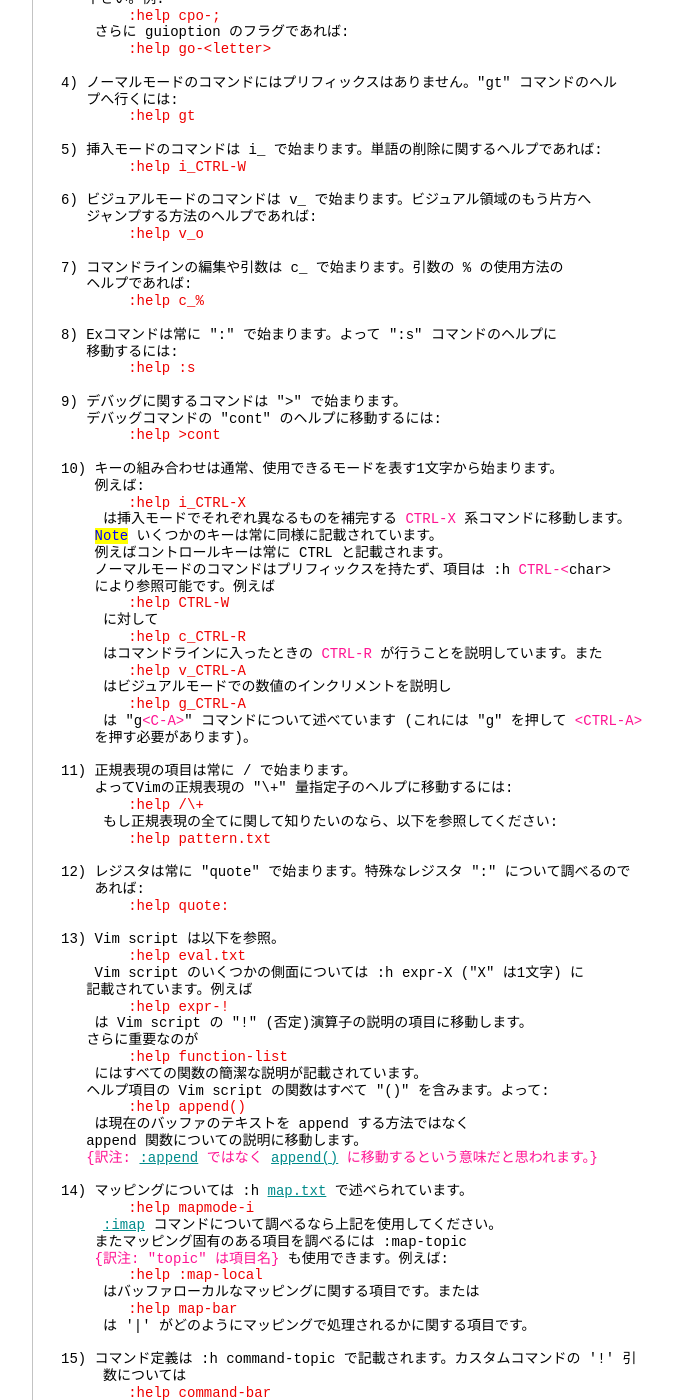
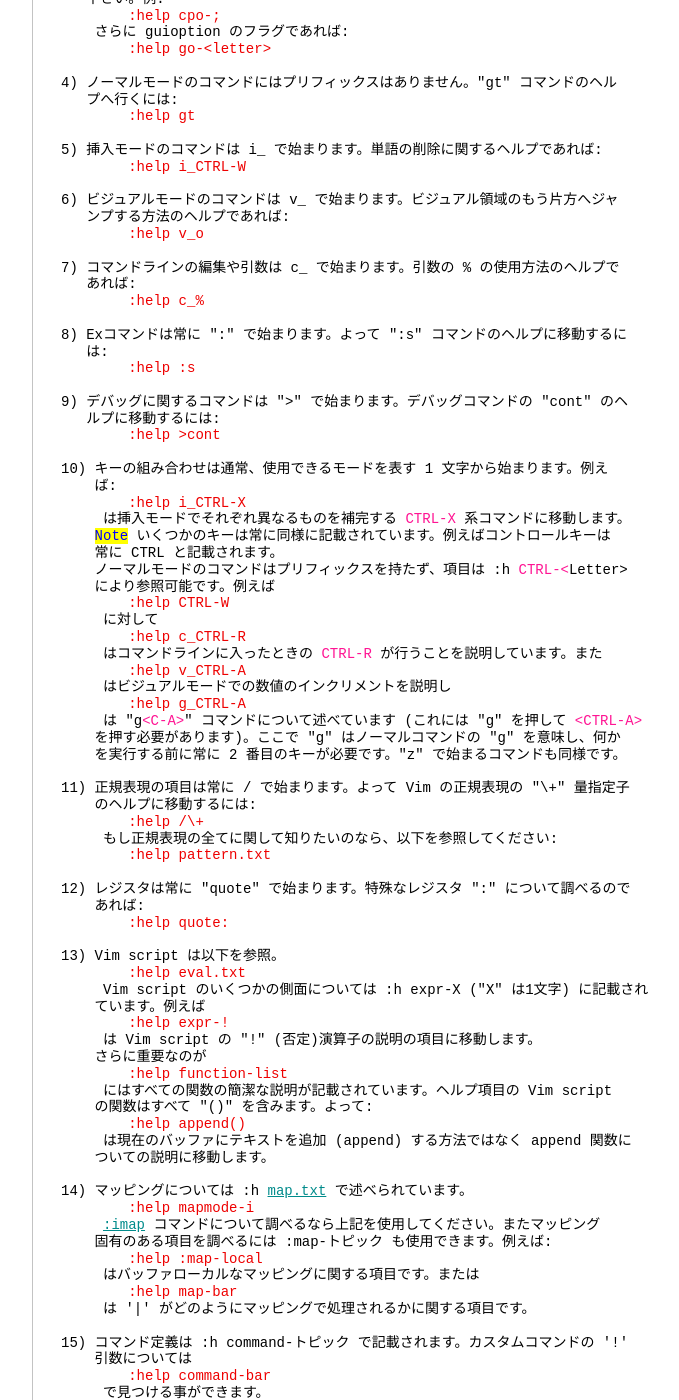
Before and after one commit to vim-jp/vimdoc-ja, a Jekyll site: the page built from usr_02.html, in a window 1280 px wide and 1400 px high, scrolled down 9010 px. Shown: the whole window, without its empty margins (340-1019 px from the left). Built offline with Jekyll 4.4.1, drawn with Linux system fonts in a browser that asks for light colours; nearby versions of some CDN libraries; comment, search, counter and statistics services are not loaded; some of the changed text lies outside the part shown.

Commit message:
Generated by Travis JOB 3132.1
https://travis-ci.org/vim-jp/vimdoc-ja-working/builds/644152619

```diff
--- a/usr_02.html
+++ b/usr_02.html
@@ -503,21 +503,21 @@
 <br>
 概要:&nbsp;&nbsp;&nbsp;&nbsp;&nbsp;&nbsp;&nbsp;&nbsp;&nbsp;&nbsp;&nbsp;&nbsp;&nbsp;&nbsp;&nbsp;&nbsp;&nbsp;&nbsp;&nbsp;&nbsp;&nbsp;&nbsp;&nbsp;&nbsp;&nbsp;&nbsp;&nbsp;&nbsp;&nbsp;&nbsp;&nbsp;&nbsp;&nbsp;&nbsp;&nbsp;&nbsp;&nbsp;&nbsp;&nbsp;&nbsp;&nbsp;&nbsp;&nbsp;<a class="Constant" href="usr_02.html#help-summary" name="help-summary">help-summary</a>&nbsp;<br>
 <br>
-1) トピックをタイプした後、あり得るトピック全てを表示させるには<br>
-&nbsp;&nbsp; Ctrl-D を使います。もしくはタブで補完します:<br>
+1) トピックをタイプした後、あり得るトピック全てを表示させるには Ctrl-D を使い<br>
+&nbsp;&nbsp; ます。もしくはタブで補完します:<br>
 <div class="helpExample">&nbsp;&nbsp;&nbsp;&nbsp;&nbsp;&nbsp;&nbsp;&nbsp;:help some&lt;Tab&gt;</div>
 &nbsp;&nbsp;&nbsp; help の使い方に関するより詳しい情報については:<br>
 <div class="helpExample">&nbsp;&nbsp;&nbsp;&nbsp;&nbsp;&nbsp;&nbsp;&nbsp;:help helphelp</div>
 <br>
-2) バーで囲まれた関連ヘルプへのリンクを辿ってみて下さい。ヘルプの詳細から<br>
-&nbsp;&nbsp; ユーザー視点のコマンド説明で、あまり詳しすぎないユーザードキュメントへ移動<br>
-&nbsp;&nbsp; できます。例えば:<br>
+2) バーで囲まれた関連ヘルプへのリンクを辿ってみて下さい。ヘルプの詳細からユー<br>
+&nbsp;&nbsp; ザー視点のコマンド説明で、あまり詳しすぎないユーザードキュメントへ移動でき<br>
+&nbsp;&nbsp; ます。例えば:<br>
 <div class="helpExample">&nbsp;&nbsp;&nbsp;&nbsp;&nbsp;&nbsp;&nbsp;&nbsp;:help pattern.txt</div>
 &nbsp;&nbsp;&nbsp; を見るとイントロダクション部分にユーザーガイドのトピック&nbsp;<a class="Identifier" href="usr_03.html#03.9">03.9</a>&nbsp;や<br>
 &nbsp;&nbsp;&nbsp;<a class="Identifier" href="usr_27.html">usr_27.txt</a>&nbsp;があるのが分かります。<br>
 <br>
-3) オプションは単一のアポストロフィで囲まれます。list オプションに関するヘル<br>
-&nbsp;&nbsp; プへ行くには:<br>
+3) オプションは単一のアポストロフィで囲まれます。list オプションに関するヘルプ<br>
+&nbsp;&nbsp; へ行くには:<br>
 <div class="helpExample">&nbsp;&nbsp;&nbsp;&nbsp;&nbsp;&nbsp;&nbsp;&nbsp;:help 'list'</div>
 &nbsp;&nbsp;&nbsp; もし特定のオプションを探していないのであれば、以下でも可能です:<br>
 <div class="helpExample">&nbsp;&nbsp;&nbsp;&nbsp;&nbsp;&nbsp;&nbsp;&nbsp;:help options.txt</div>
@@ -538,29 +538,29 @@
 5) 挿入モードのコマンドは i_ で始まります。単語の削除に関するヘルプであれば:<br>
 <div class="helpExample">&nbsp;&nbsp;&nbsp;&nbsp;&nbsp;&nbsp;&nbsp;&nbsp;:help i_CTRL-W</div>
 <br>
-6) ビジュアルモードのコマンドは v_ で始まります。ビジュアル領域のもう片方へ<br>
-&nbsp;&nbsp; ジャンプする方法のヘルプであれば:<br>
+6) ビジュアルモードのコマンドは v_ で始まります。ビジュアル領域のもう片方へジャ<br>
+&nbsp;&nbsp; ンプする方法のヘルプであれば:<br>
 <div class="helpExample">&nbsp;&nbsp;&nbsp;&nbsp;&nbsp;&nbsp;&nbsp;&nbsp;:help v_o</div>
 <br>
-7) コマンドラインの編集や引数は c_ で始まります。引数の % の使用方法の<br>
-&nbsp;&nbsp; ヘルプであれば:<br>
+7) コマンドラインの編集や引数は c_ で始まります。引数の % の使用方法のヘルプで<br>
+&nbsp;&nbsp; あれば:<br>
 <div class="helpExample">&nbsp;&nbsp;&nbsp;&nbsp;&nbsp;&nbsp;&nbsp;&nbsp;:help c_%</div>
 <br>
-8) Exコマンドは常に &quot;:&quot; で始まります。よって &quot;:s&quot; コマンドのヘルプに<br>
-&nbsp;&nbsp; 移動するには:<br>
+8) Exコマンドは常に &quot;:&quot; で始まります。よって &quot;:s&quot; コマンドのヘルプに移動するに<br>
+&nbsp;&nbsp; は:<br>
 <div class="helpExample">&nbsp;&nbsp;&nbsp;&nbsp;&nbsp;&nbsp;&nbsp;&nbsp;:help :s</div>
 <br>
-9) デバッグに関するコマンドは &quot;&gt;&quot; で始まります。<br>
-&nbsp;&nbsp; デバッグコマンドの &quot;cont&quot; のヘルプに移動するには:<br>
+9) デバッグに関するコマンドは &quot;&gt;&quot; で始まります。デバッグコマンドの &quot;cont&quot; のヘ<br>
+&nbsp;&nbsp; ルプに移動するには:<br>
 <div class="helpExample">&nbsp;&nbsp;&nbsp;&nbsp;&nbsp;&nbsp;&nbsp;&nbsp;:help &gt;cont</div>
 <br>
-10) キーの組み合わせは通常、使用できるモードを表す1文字から始まります。<br>
-&nbsp;&nbsp;&nbsp;&nbsp;例えば:<br>
+10) キーの組み合わせは通常、使用できるモードを表す 1 文字から始まります。例え<br>
+&nbsp;&nbsp;&nbsp;&nbsp;ば:<br>
 <div class="helpExample">&nbsp;&nbsp;&nbsp;&nbsp;&nbsp;&nbsp;&nbsp;&nbsp;:help i_CTRL-X</div>
 &nbsp;&nbsp;&nbsp;&nbsp;&nbsp;は挿入モードでそれぞれ異なるものを補完する&nbsp;<span class="Special">CTRL-X</span>&nbsp;系コマンドに移動します。<br>
-&nbsp;&nbsp;&nbsp;&nbsp;<span class="Todo">Note</span>&nbsp;いくつかのキーは常に同様に記載されています。<br>
-&nbsp;&nbsp;&nbsp;&nbsp;例えばコントロールキーは常に CTRL と記載されます。<br>
-&nbsp;&nbsp;&nbsp;&nbsp;ノーマルモードのコマンドはプリフィックスを持たず、項目は :h&nbsp;<span class="Special">CTRL-&lt;</span>char&gt;<br>
+&nbsp;&nbsp;&nbsp;&nbsp;<span class="Todo">Note</span>&nbsp;いくつかのキーは常に同様に記載されています。例えばコントロールキーは<br>
+&nbsp;&nbsp;&nbsp;&nbsp;常に CTRL と記載されます。<br>
+&nbsp;&nbsp;&nbsp;&nbsp;ノーマルモードのコマンドはプリフィックスを持たず、項目は :h&nbsp;<span class="Special">CTRL-&lt;</span>Letter&gt;<br>
 &nbsp;&nbsp;&nbsp;&nbsp;により参照可能です。例えば<br>
 <div class="helpExample">&nbsp;&nbsp;&nbsp;&nbsp;&nbsp;&nbsp;&nbsp;&nbsp;:help CTRL-W</div>
 &nbsp;&nbsp;&nbsp;&nbsp;&nbsp;に対して<br>
@@ -570,10 +570,11 @@
 &nbsp;&nbsp;&nbsp;&nbsp;&nbsp;はビジュアルモードでの数値のインクリメントを説明し<br>
 <div class="helpExample">&nbsp;&nbsp;&nbsp;&nbsp;&nbsp;&nbsp;&nbsp;&nbsp;:help g_CTRL-A</div>
 &nbsp;&nbsp;&nbsp;&nbsp;&nbsp;は &quot;g<span class="Special">&lt;C-A&gt;</span>&quot; コマンドについて述べています (これには &quot;g&quot; を押して&nbsp;<span class="Special">&lt;CTRL-A&gt;</span><br>
-&nbsp;&nbsp;&nbsp;&nbsp;を押す必要があります)。<br>
+&nbsp;&nbsp;&nbsp;&nbsp;を押す必要があります)。ここで &quot;g&quot; はノーマルコマンドの &quot;g&quot; を意味し、何か<br>
+&nbsp;&nbsp;&nbsp;&nbsp;を実行する前に常に 2 番目のキーが必要です。&quot;z&quot; で始まるコマンドも同様です。<br>
 <br>
-11) 正規表現の項目は常に / で始まります。<br>
-&nbsp;&nbsp;&nbsp;&nbsp;よってVimの正規表現の &quot;\+&quot; 量指定子のヘルプに移動するには:<br>
+11) 正規表現の項目は常に / で始まります。よって Vim の正規表現の &quot;\+&quot; 量指定子<br>
+&nbsp;&nbsp;&nbsp;&nbsp;のヘルプに移動するには:<br>
 <div class="helpExample">&nbsp;&nbsp;&nbsp;&nbsp;&nbsp;&nbsp;&nbsp;&nbsp;:help /\+</div>
 &nbsp;&nbsp;&nbsp;&nbsp;&nbsp;もし正規表現の全てに関して知りたいのなら、以下を参照してください:<br>
 <div class="helpExample">&nbsp;&nbsp;&nbsp;&nbsp;&nbsp;&nbsp;&nbsp;&nbsp;:help pattern.txt</div>
@@ -584,31 +585,29 @@
 <br>
 13) Vim script は以下を参照。<br>
 <div class="helpExample">&nbsp;&nbsp;&nbsp;&nbsp;&nbsp;&nbsp;&nbsp;&nbsp;:help eval.txt</div>
-&nbsp;&nbsp;&nbsp; Vim script のいくつかの側面については :h expr-X (&quot;X&quot; は1文字) に<br>
-&nbsp;&nbsp; 記載されています。例えば<br>
+&nbsp;&nbsp;&nbsp;&nbsp;&nbsp;Vim script のいくつかの側面については :h expr-X (&quot;X&quot; は1文字) に記載され<br>
+&nbsp;&nbsp;&nbsp;&nbsp;ています。例えば<br>
 <div class="helpExample">&nbsp;&nbsp;&nbsp;&nbsp;&nbsp;&nbsp;&nbsp;&nbsp;:help expr-!</div>
-&nbsp;&nbsp;&nbsp; は Vim script の &quot;!&quot; (否定)演算子の説明の項目に移動します。<br>
-&nbsp;&nbsp; さらに重要なのが<br>
+&nbsp;&nbsp;&nbsp;&nbsp;&nbsp;は Vim script の &quot;!&quot; (否定)演算子の説明の項目に移動します。<br>
+&nbsp;&nbsp;&nbsp;&nbsp;さらに重要なのが<br>
 <div class="helpExample">&nbsp;&nbsp;&nbsp;&nbsp;&nbsp;&nbsp;&nbsp;&nbsp;:help function-list</div>
-&nbsp;&nbsp;&nbsp; にはすべての関数の簡潔な説明が記載されています。<br>
-&nbsp;&nbsp; ヘルプ項目の Vim script の関数はすべて &quot;()&quot; を含みます。よって:<br>
+&nbsp;&nbsp;&nbsp;&nbsp;&nbsp;にはすべての関数の簡潔な説明が記載されています。ヘルプ項目の Vim script<br>
+&nbsp;&nbsp;&nbsp;&nbsp;の関数はすべて &quot;()&quot; を含みます。よって:<br>
 <div class="helpExample">&nbsp;&nbsp;&nbsp;&nbsp;&nbsp;&nbsp;&nbsp;&nbsp;:help append()</div>
-&nbsp;&nbsp;&nbsp; は現在のバッファのテキストを append する方法ではなく<br>
-&nbsp;&nbsp; append 関数についての説明に移動します。<br>
-&nbsp;&nbsp;&nbsp;<span class="Special">{訳注:&nbsp;</span><a class="Identifier" href="insert.html#:append">:append</a><span class="Special">&nbsp;ではなく&nbsp;</span><a class="Identifier" href="eval.html#append()">append()</a><span class="Special">&nbsp;に移動するという意味だと思われます。}</span><br>
+&nbsp;&nbsp;&nbsp;&nbsp;&nbsp;は現在のバッファにテキストを追加 (append) する方法ではなく append 関数に<br>
+&nbsp;&nbsp;&nbsp;&nbsp;ついての説明に移動します。<br>
 <br>
 14) マッピングについては :h&nbsp;<a class="Identifier" href="map.html">map.txt</a>&nbsp;で述べられています。<br>
 <div class="helpExample">&nbsp;&nbsp;&nbsp;&nbsp;&nbsp;&nbsp;&nbsp;&nbsp;:help mapmode-i</div>
-&nbsp;&nbsp;&nbsp;&nbsp;&nbsp;<a class="Identifier" href="map.html#:imap">:imap</a>&nbsp;コマンドについて調べるなら上記を使用してください。<br>
-&nbsp;&nbsp;&nbsp;&nbsp;またマッピング固有のある項目を調べるには :map-topic<br>
-&nbsp;&nbsp;&nbsp;&nbsp;<span class="Special">{訳注: &quot;topic&quot; は項目名}</span>&nbsp;も使用できます。例えば:<br>
+&nbsp;&nbsp;&nbsp;&nbsp;&nbsp;<a class="Identifier" href="map.html#:imap">:imap</a>&nbsp;コマンドについて調べるなら上記を使用してください。またマッピング<br>
+&nbsp;&nbsp;&nbsp;&nbsp;固有のある項目を調べるには :map-トピック も使用できます。例えば:<br>
 <div class="helpExample">&nbsp;&nbsp;&nbsp;&nbsp;&nbsp;&nbsp;&nbsp;&nbsp;:help :map-local</div>
 &nbsp;&nbsp;&nbsp;&nbsp;&nbsp;はバッファローカルなマッピングに関する項目です。または<br>
 <div class="helpExample">&nbsp;&nbsp;&nbsp;&nbsp;&nbsp;&nbsp;&nbsp;&nbsp;:help map-bar</div>
 &nbsp;&nbsp;&nbsp;&nbsp;&nbsp;は '|' がどのようにマッピングで処理されるかに関する項目です。<br>
 <br>
-15) コマンド定義は :h command-topic で記載されます。カスタムコマンドの '!' 引<br>
-&nbsp;&nbsp;&nbsp;&nbsp; 数については<br>
+15) コマンド定義は :h command-トピック で記載されます。カスタムコマンドの '!'<br>
+&nbsp;&nbsp;&nbsp;&nbsp;引数については<br>
 <div class="helpExample">&nbsp;&nbsp;&nbsp;&nbsp;&nbsp;&nbsp;&nbsp;&nbsp;:help command-bar</div>
 &nbsp;&nbsp;&nbsp;&nbsp;&nbsp;で見つける事ができます。<br>
 <br>
@@ -621,9 +620,10 @@
 &nbsp;&nbsp;&nbsp;&nbsp;&nbsp;でアクセスできます。<br>
 <br>
 17) 全てのヘルプ (とインストールしたプラグイン) のページを検索するには<br>
-&nbsp;&nbsp;&nbsp;&nbsp;<a class="Identifier" href="helphelp.html#:helpgrep">:helpgrep</a>&nbsp;を使用してください。使用法については&nbsp;<a class="Identifier" href="helphelp.html#:helpgrep">:helpgrep</a>&nbsp;を参照してください。<br>
-&nbsp;&nbsp;&nbsp;&nbsp;項目を検索するには&nbsp;<span class="Special">{訳注: &quot;topic&quot; は項目名}</span>:<br>
-<div class="helpExample">&nbsp;&nbsp;&nbsp;&nbsp;&nbsp;&nbsp;&nbsp;&nbsp;:helpgrep topic</div>
+&nbsp;&nbsp;&nbsp;&nbsp;<a class="Identifier" href="helphelp.html#:helpgrep">:helpgrep</a>&nbsp;を使用してください。使用法については&nbsp;<a class="Identifier" href="helphelp.html#:helpgrep">:helpgrep</a>&nbsp;を参照してく<br>
+&nbsp;&nbsp;&nbsp;&nbsp;ださい。<br>
+&nbsp;&nbsp;&nbsp;&nbsp;項目を検索するには:<br>
+<div class="helpExample">&nbsp;&nbsp;&nbsp;&nbsp;&nbsp;&nbsp;&nbsp;&nbsp;:helpgrep トピック</div>
 &nbsp;&nbsp;&nbsp;&nbsp;&nbsp;これにより最初にマッチした項目に移動します。次の項目に移動するには:<br>
 <div class="helpExample">&nbsp;&nbsp;&nbsp;&nbsp;&nbsp;&nbsp;&nbsp;&nbsp;:cnext</div>
 &nbsp;&nbsp;&nbsp;&nbsp;&nbsp;全てのマッチした項目は以下のコマンドで開くことできる quickfix ウィンドウで<br>
@@ -631,18 +631,18 @@
 <div class="helpExample">&nbsp;&nbsp;&nbsp;&nbsp;&nbsp;&nbsp;&nbsp;&nbsp;:copen</div>
 &nbsp;&nbsp;&nbsp;&nbsp;&nbsp;好きな項目に移動し、Enter を押すとそのヘルプにジャンプすることができます。<br>
 <br>
-18) ユーザーマニュアルは初心者にとってより親しみやすい項目について<br>
-&nbsp;&nbsp;&nbsp;&nbsp;説明しています。(おそらくあなたの想像通り)&nbsp;<a class="Identifier" href="usr_toc.html">usr_toc.txt</a>&nbsp;でその目次を<br>
-&nbsp;&nbsp;&nbsp;&nbsp;見つけることができます:<br>
+18) ユーザーマニュアルは初心者にとってより親しみやすい項目について説明していま<br>
+&nbsp;&nbsp;&nbsp;&nbsp;す。(おそらくあなたの想像通り)&nbsp;<a class="Identifier" href="usr_toc.html">usr_toc.txt</a>&nbsp;でその目次を見つけることがで<br>
+&nbsp;&nbsp;&nbsp;&nbsp;きます:<br>
 <div class="helpExample">&nbsp;&nbsp;&nbsp;&nbsp;&nbsp;&nbsp;&nbsp;&nbsp;:help usr_toc.txt</div>
-&nbsp;&nbsp;&nbsp;&nbsp;&nbsp;興味を持った項目を探すようにざっと眺めてみてください。<br>
-&nbsp;&nbsp;&nbsp;&nbsp;&quot;ダイグラフ (Digraph)&quot; と &quot;特殊な文字を入力する&quot; の項目は24章です。<br>
-&nbsp;&nbsp;&nbsp;&nbsp;そのページに移動するには:<br>
+&nbsp;&nbsp;&nbsp;&nbsp;&nbsp;興味を持った項目を探すようにざっと眺めてみてください。&quot;ダイグラフ<br>
+&nbsp;&nbsp;&nbsp;&nbsp;(Digraph)&quot; と &quot;特殊な文字を入力する&quot; の項目は 24 章です。そのページに移動<br>
+&nbsp;&nbsp;&nbsp;&nbsp;するには:<br>
 <div class="helpExample">&nbsp;&nbsp;&nbsp;&nbsp;&nbsp;&nbsp;&nbsp;&nbsp;:help usr_24.txt</div>
-&nbsp;&nbsp;&nbsp;&nbsp;&nbsp;また特定の章に直接アクセスしたければ、このように章番号でもアクセス<br>
-&nbsp;&nbsp;&nbsp;&nbsp;可能です:<br>
+&nbsp;&nbsp;&nbsp;&nbsp;&nbsp;また特定の章に直接アクセスしたければ、このように章番号でもアクセス可能で<br>
+&nbsp;&nbsp;&nbsp;&nbsp;す:<br>
 <div class="helpExample">&nbsp;&nbsp;&nbsp;&nbsp;&nbsp;&nbsp;&nbsp;&nbsp;:help 10.1</div>
-&nbsp;&nbsp;&nbsp;&nbsp;&nbsp;上記で&nbsp;<a class="Identifier" href="usr_10.html">usr_10.txt</a>&nbsp;の10.1章に移動し、マクロの記録の解説が見れます。<br>
+&nbsp;&nbsp;&nbsp;&nbsp;&nbsp;上記で&nbsp;<a class="Identifier" href="usr_10.html">usr_10.txt</a>&nbsp;の 10.1 章に移動し、マクロの記録の解説が見れます。<br>
 <br>
 19) ハイライトグループは常に hl- から始まります。例えば<br>
 <div class="helpExample">&nbsp;&nbsp;&nbsp;&nbsp;&nbsp;&nbsp;&nbsp;&nbsp;:help hl-WarningMsg</div>
@@ -652,8 +652,8 @@
 <div class="helpExample">&nbsp;&nbsp;&nbsp;&nbsp;&nbsp;&nbsp;&nbsp;&nbsp;:help :syn-conceal</div>
 &nbsp;&nbsp;&nbsp;&nbsp;&nbsp;には &quot;:syn&quot; コマンドの Conceal 引数について書かれています。<br>
 <br>
-21) quickfix コマンドは大体 :c から始まり、locationリストコマンドは大体 :lから<br>
-&nbsp;&nbsp;&nbsp;&nbsp;始まります。<br>
+21) quickfix コマンドは大体 :c から始まり、location リストコマンドは大体 :l か<br>
+&nbsp;&nbsp;&nbsp;&nbsp;ら始まります。<br>
 <br>
 22) Autocommand イベントはそれらの名前で見つける事ができます:<br>
 <div class="helpExample">&nbsp;&nbsp;&nbsp;&nbsp;&nbsp;&nbsp;&nbsp;&nbsp;:help BufWinLeave</div>
@@ -664,13 +664,13 @@
 &nbsp;&nbsp;&nbsp;&nbsp;に関するヘルプであれば:<br>
 <div class="helpExample">&nbsp;&nbsp;&nbsp;&nbsp;&nbsp;&nbsp;&nbsp;&nbsp;:help -f</div>
 <br>
-24) オプションの機能は常に &quot;+&quot; から始まります。conceal 機能の使い方について調<br>
-&nbsp;&nbsp;&nbsp;&nbsp;べるのであれば:<br>
+24) オプショナルな機能は常に &quot;+&quot; から始まります。conceal 機能の使い方について<br>
+&nbsp;&nbsp;&nbsp;&nbsp;調べるのであれば:<br>
 <div class="helpExample">&nbsp;&nbsp;&nbsp;&nbsp;&nbsp;&nbsp;&nbsp;&nbsp;:help +conceal</div>
 <br>
 25) ファイルタイプ特有の機能が含まれるドキュメントは通常<br>
-&nbsp;&nbsp;&nbsp;&nbsp;ft-<span class="Special">&lt;filetype&gt;</span>-<span class="Special">&lt;functionality&gt;</span>&nbsp;に存在します。よってCのシンタックスファイル<br>
-&nbsp;&nbsp;&nbsp;&nbsp;とそこで提供されているオプションについては以下に記載されます。<br>
+&nbsp;&nbsp;&nbsp;&nbsp;ft-&lt;ファイルタイプ&gt;-&lt;機能&gt; に存在します。よって C のシンタックスファイルと<br>
+&nbsp;&nbsp;&nbsp;&nbsp;そこで提供されているオプションについては以下に記載されます。<br>
 <div class="helpExample">&nbsp;&nbsp;&nbsp;&nbsp;&nbsp;&nbsp;&nbsp;&nbsp;:help ft-c-syntax</div>
 &nbsp;&nbsp;&nbsp;&nbsp;&nbsp;オムニ補完に関するセクションは<br>
 <div class="helpExample">&nbsp;&nbsp;&nbsp;&nbsp;&nbsp;&nbsp;&nbsp;&nbsp;:help ft-php-omni</div>
@@ -678,14 +678,13 @@
 <div class="helpExample">&nbsp;&nbsp;&nbsp;&nbsp;&nbsp;&nbsp;&nbsp;&nbsp;:help ft-tex-plugin</div>
 &nbsp;&nbsp;&nbsp;&nbsp;&nbsp;で提供されている事があります。<br>
 <br>
-26) エラーと警告のコードはhelpで直接引くことができます。よって<br>
+26) エラーと警告のコードは help で直接引くことができます。よって<br>
 <div class="helpExample">&nbsp;&nbsp;&nbsp;&nbsp;&nbsp;&nbsp;&nbsp;&nbsp;:help E297</div>
 &nbsp;&nbsp;&nbsp;&nbsp;&nbsp;はスワップエラーメッセージの説明に移動し、また<br>
 <div class="helpExample">&nbsp;&nbsp;&nbsp;&nbsp;&nbsp;&nbsp;&nbsp;&nbsp;:help W10</div>
 &nbsp;&nbsp;&nbsp;&nbsp;&nbsp;は &quot;Changing a readonly file&quot; の警告について述べます。<br>
-&nbsp;&nbsp;&nbsp;&nbsp;しかし時々エラーコードの説明が存在しない場合がありますが、<br>
-&nbsp;&nbsp;&nbsp;&nbsp;どちらかといえば大抵それを引き起こしたVimのコマンドの方に記載されている<br>
-&nbsp;&nbsp;&nbsp;&nbsp;でしょう。よって:<br>
+&nbsp;&nbsp;&nbsp;&nbsp;しかし時々エラーコードの説明が存在しない場合がありますが、どちらかといえば<br>
+&nbsp;&nbsp;&nbsp;&nbsp;大抵それを引き起こした Vim のコマンドの方に記載されているでしょう。よって:<br>
 <div class="helpExample">&nbsp;&nbsp;&nbsp;&nbsp;&nbsp;&nbsp;&nbsp;&nbsp;:help E128</div>
 &nbsp;&nbsp;&nbsp;&nbsp;&nbsp;は&nbsp;<a class="Identifier" href="eval.html#:function">:function</a>&nbsp;コマンドに飛びます。<br>
 <br>
```
